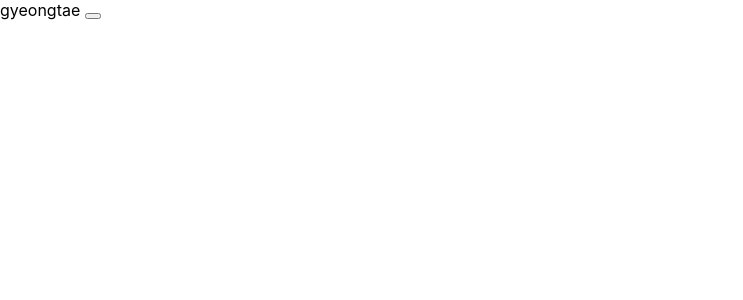
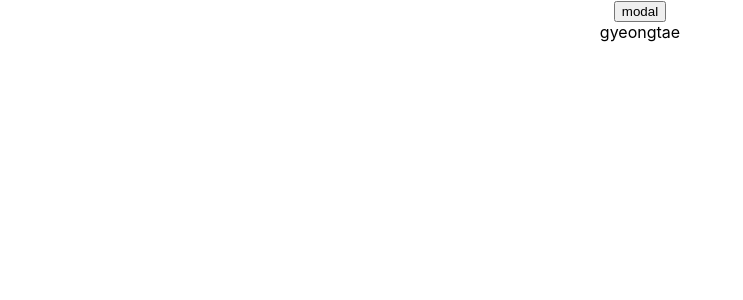
Before and after one commit to Dowap2/board_typescript, a React (Create React App) app: page / in a window 1280 px wide. Shown: the top 300 px of the page, without its empty margins (0-743 px from the left). Built offline with nearby package versions, Linux system fonts and the light colour scheme.

Commit message:
add Modal

```diff
--- a/src/App.css
+++ b/src/App.css
@@ -1,38 +1,22 @@
 .App {
   text-align: center;
 }
-
-.App-logo {
-  height: 40vmin;
-  pointer-events: none;
+.modal__none{
+  display: none;
 }
-
-@media (prefers-reduced-motion: no-preference) {
-  .App-logo {
-    animation: App-logo-spin infinite 20s linear;
-  }
-}
-
-.App-header {
-  background-color: #282c34;
-  min-height: 100vh;
+.modal__block{
   display: flex;
-  flex-direction: column;
   align-items: center;
   justify-content: center;
-  font-size: calc(10px + 2vmin);
-  color: white;
+  position: absolute;
+  top: 0;
+  width: 100vw;
+  height: 100vh;
+  background-color: rgba(0, 0, 0, 0.4);
+  z-index: 1000;
 }
-
-.App-link {
-  color: #61dafb;
+.modal{
+  width: 1000px;
+  height: 800px;
+  background-color: #ffffff;
 }
-
-@keyframes App-logo-spin {
-  from {
-    transform: rotate(0deg);
-  }
-  to {
-    transform: rotate(360deg);
-  }
-}
--- a/src/App.tsx
+++ b/src/App.tsx
@@ -1,13 +1,17 @@
-import React from 'react';
+import React, { useState } from 'react';
 import Board from './Board'
+import BoardModal from './BoardModal'
+import './App.css'
 
 function App() {
-  const onClick = (name: string) => {console.log(`${name} says hello`);};
+  const [modalOpen, setModalOpen] = useState<string>("modal__none");
+  const onClick = () => {setModalOpen("modal__block")};
+
   return (
     <div className="App">
-      <header className="App-header">
-        <Board name="gyeongtae" onClick={onClick}/>
-      </header>
+        <button onClick={onClick}>modal</button>
+        <BoardModal modalOpen={modalOpen} setModalOpen={setModalOpen}/>
+        <Board name="gyeongtae" />
     </div>
   );
 }
--- a/src/Board.tsx
+++ b/src/Board.tsx
@@ -3,15 +3,12 @@ import React from 'react'
 type GreetingsProps = {
     name: string;
     mark?: string;
-    onClick: (name: string) => void;
 };
 
-function Board({ name, mark, onClick }: GreetingsProps) {
-    const handleClick = () => onClick(name);
+function Board({ name, mark}: GreetingsProps) {
     return (
       <div>
         {name} {mark}
-        <button onClick={handleClick}></button>
       </div>
     );
 }
--- /dev/null
+++ b/src/BoardModal.tsx
@@ -0,0 +1,19 @@
+import React from 'react'
+
+type BoardModalProps = {
+    modalOpen: string;
+    setModalOpen: any;
+};
+
+function BoardModal({modalOpen , setModalOpen}: BoardModalProps) {
+    return (
+      <div className={modalOpen}>
+          <div className="modal">
+            <p>지금 보시는 텍스트는 모달 텍스트입니다.</p>
+            <button onClick={e => setModalOpen("modal__none")}>close</button>
+          </div>
+      </div>
+    );
+}
+
+export default BoardModal;
```
